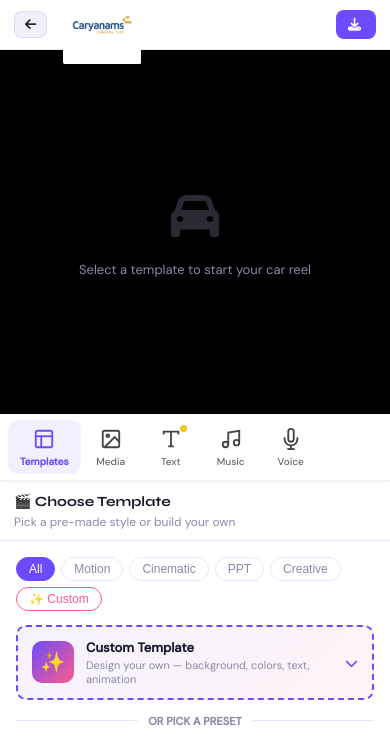
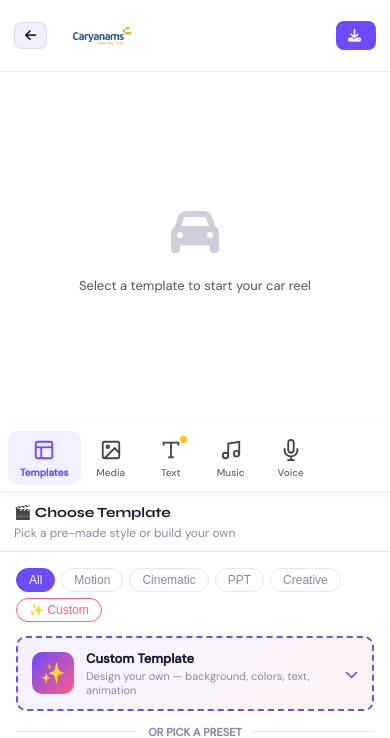
Before and after one commit to padmaninenshi-python/mobail_App, a Flask app: page / in a window 390 px wide. Shown: the top 738 px of the page. Run offline with Flask 3, Linux system fonts and the light colour scheme; data comes from the database, SQL or seed files in the repository; data that the repository does not hold is empty.

Commit message:
Update index.html

```diff
--- a/templates/index.html
+++ b/templates/index.html
@@ -306,37 +306,37 @@ body {
 .canvas-area {
   flex: 1; display: flex; flex-direction: column;
   align-items: center; justify-content: center;
-  background: #0f0f1a;
+  background: #ffffff;
   padding: 30px; gap: 20px; position: relative; overflow: hidden;
 }
 .canvas-area::before {
   content: ''; position: absolute; inset: 0;
   background: repeating-linear-gradient(
-    0deg, transparent, transparent 40px, rgba(124,92,252,.03) 40px, rgba(124,92,252,.03) 41px
+    0deg, transparent, transparent 40px, rgba(109,74,252,.05) 40px, rgba(109,74,252,.05) 41px
   ), repeating-linear-gradient(
-    90deg, transparent, transparent 40px, rgba(124,92,252,.03) 40px, rgba(124,92,252,.03) 41px
+    90deg, transparent, transparent 40px, rgba(109,74,252,.05) 40px, rgba(109,74,252,.05) 41px
   );
   pointer-events: none;
 }
 .canvas-label {
-  font-size: 11px; color: rgba(255,255,255,0.3); letter-spacing: 2px;
+  font-size: 11px; color: rgba(0,0,0,0.35); letter-spacing: 2px;
   text-transform: uppercase; font-weight: 600; z-index: 1;
 }
 .reel-frame {
   width: 260px; height: 462px;
   border-radius: 18px; overflow: hidden;
   position: relative; flex-shrink: 0;
-  box-shadow: 0 0 60px rgba(124,92,252,.35), 0 30px 60px rgba(0,0,0,.6);
-  border: 1px solid rgba(124,92,252,.3);
-  background: #000; z-index: 1;
+  box-shadow: 0 0 60px rgba(124,92,252,.2), 0 30px 60px rgba(0,0,0,.15);
+  border: 1px solid rgba(109,74,252,.2);
+  background: #fff; z-index: 1;
 }
 .reel-frame iframe { width: 100%; height: 100%; border: none; }
 .reel-placeholder {
   width: 100%; height: 100%; display: flex; flex-direction: column;
-  align-items: center; justify-content: center; gap: 12px; color: var(--muted);
-}
-.reel-placeholder .ph-icon { font-size: 48px; opacity: .3; }
-.reel-placeholder .ph-text { font-size: 13px; }
+  align-items: center; justify-content: center; gap: 12px; color: #888aaa;
+}
+.reel-placeholder .ph-icon { font-size: 48px; opacity: .4; }
+.reel-placeholder .ph-text { font-size: 13px; color: #555; }
 .overlay-badge {
   position: absolute; bottom: 40px; left: 0; right: 0;
   text-align: center; pointer-events: none; padding: 0 10px; z-index: 10;
@@ -411,17 +411,17 @@ body {
 @media (max-width: 768px) {
   html, body { height: 100%; overflow: hidden; }
   body { background: #fff; display: flex; flex-direction: column; }
-  .navbar { height: 50px; padding: 0 14px; flex-shrink: 0; background: #fff; border-bottom: 1px solid #eee; position: sticky; top: 0; z-index: 300; }
+  .navbar { height: 72px; padding: 0 14px; flex-shrink: 0; background: #fff; border-bottom: 1px solid #eee; position: sticky; top: 0; z-index: 300; overflow: hidden; }
   .step-tabs { display: none; }
   .nav-right .btn span { display: none; }
   .nav-right .btn { padding: 8px 12px; min-width: 40px; }
   .main-layout { flex: 1; display: flex; flex-direction: column; overflow: hidden; position: relative; background: #fff; }
-  .canvas-area { order: -1; display: flex; flex-direction: column; align-items: stretch; justify-content: stretch; background: #1a1a1a; padding: 0; width: 100%; height: 48vw; min-height: 200px; overflow: hidden; flex-shrink: 0; }
+  .canvas-area { order: -1; display: flex; flex-direction: column; align-items: stretch; justify-content: stretch; background: #ffffff; padding: 0; width: 100%; height: 48vw; min-height: 200px; overflow: hidden; flex-shrink: 0; }
   .canvas-area::before { display: none; }
   .canvas-label { display: none; }
   .reel-frame { width: 100% !important; height: 100% !important; border-radius: 0 !important; box-shadow: none !important; border: none !important; flex: 1; }
   .reel-frame iframe { width: 100% !important; height: 100% !important; border: none !important; }
-  .inshot-tools { order: 0; display: flex; background: #fff; padding: 6px 8px; overflow-x: auto; overflow-y: hidden; -webkit-overflow-scrolling: touch; scrollbar-width: none; border-bottom: 1.5px solid #f0f0f0; flex-shrink: 0; gap: 0; scroll-snap-type: x mandatory; position: sticky; top: 52px; z-index: 100; box-shadow: 0 2px 8px rgba(0,0,0,0.05); }
+  .inshot-tools { order: 0; display: flex; background: #fff; padding: 6px 8px; overflow-x: auto; overflow-y: hidden; -webkit-overflow-scrolling: touch; scrollbar-width: none; border-bottom: 1.5px solid #f0f0f0; flex-shrink: 0; gap: 0; scroll-snap-type: x mandatory; position: sticky; top: 72px; z-index: 100; box-shadow: 0 2px 8px rgba(0,0,0,0.05); }
   .inshot-tools::-webkit-scrollbar { display: none; }
   .inshot-tool-btn { scroll-snap-align: start; display: flex; flex-direction: column; align-items: center; gap: 3px; padding: 6px 12px; border: none; background: transparent; cursor: pointer; border-radius: 10px; min-width: 60px; flex-shrink: 0; transition: background 0.15s; font-family: inherit; }
   .inshot-tool-btn.active { background: #f0f0ff; }
```
